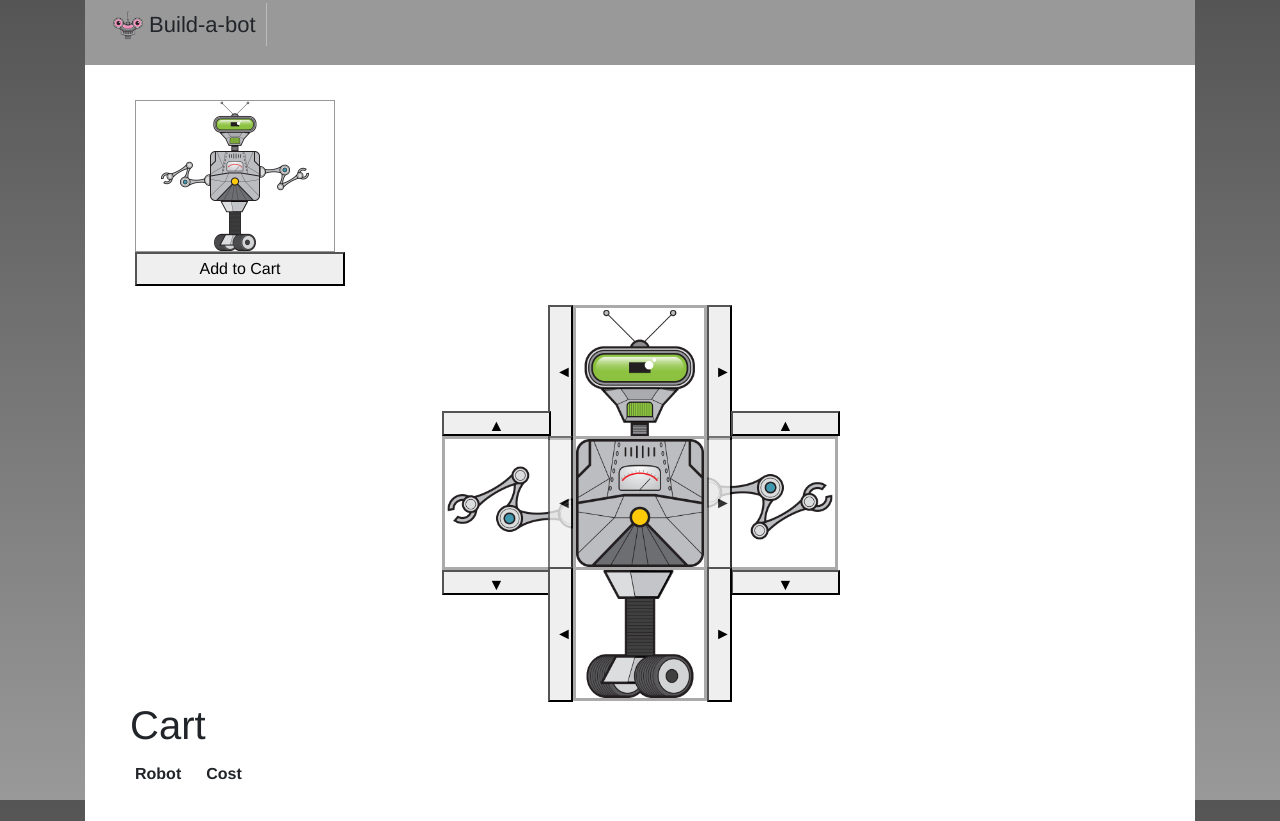
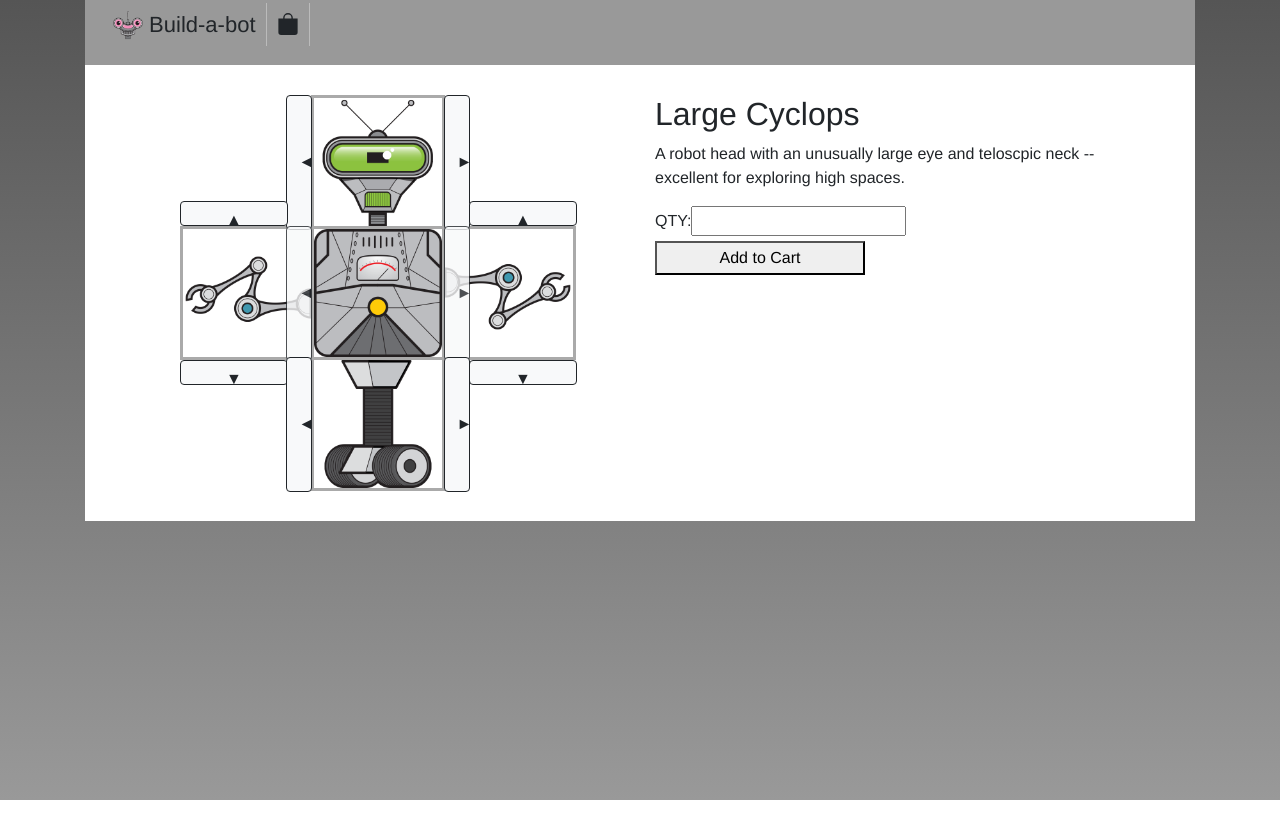
Before and after one commit to cassandreh1/build-a-bot-vue, a Vue app: page / in a window 1280 px wide. After the commit the page ends 800 px from the top, so only its background shows below. Built offline with nearby package versions, Linux system fonts and the light colour scheme.

Commit message:
adding desciption section

```diff
--- a/src/App.vue
+++ b/src/App.vue
@@ -8,6 +8,9 @@
               <img class="logo" src="./assets/build-a-bot-logo.png"
               alt="logo"/>
               Build-a-bot
+            </li>
+            <li class="nav-item">
+              <b-icon-bag-fill></b-icon-bag-fill>
             </li>
           </ul>
         </nav>
--- a/src/main.js
+++ b/src/main.js
@@ -1,13 +1,16 @@
 
 import Vue from 'vue';
-import { BootstrapVue, BootstrapVueIcons } from 'bootstrap-vue';
+import {
+  BootstrapVue, BootstrapVueIcons, BIcon, BIconBagFill,
+} from 'bootstrap-vue';
 import 'bootstrap';
 import App from './App.vue';
 
 
 Vue.use(BootstrapVue);
 Vue.use(BootstrapVueIcons);
-
+Vue.component('BIcon', BIcon);
+Vue.use('BIconBagFill', BIconBagFill);
 Vue.config.productionTip = false;
 
 new Vue({
```
Also changed, not shown: src/build/PartSelector.vue, src/build/RobotBuilder.vue.
